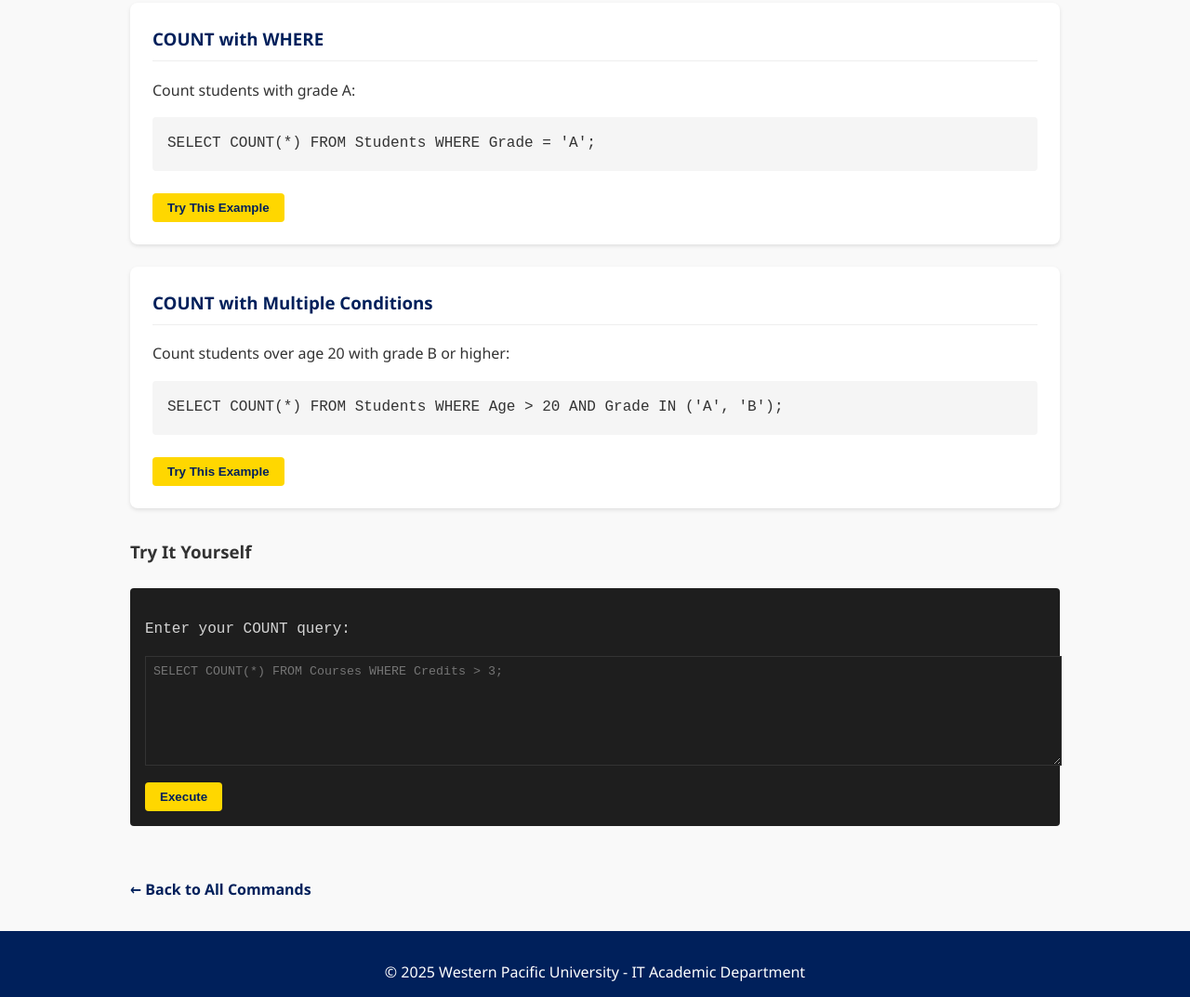
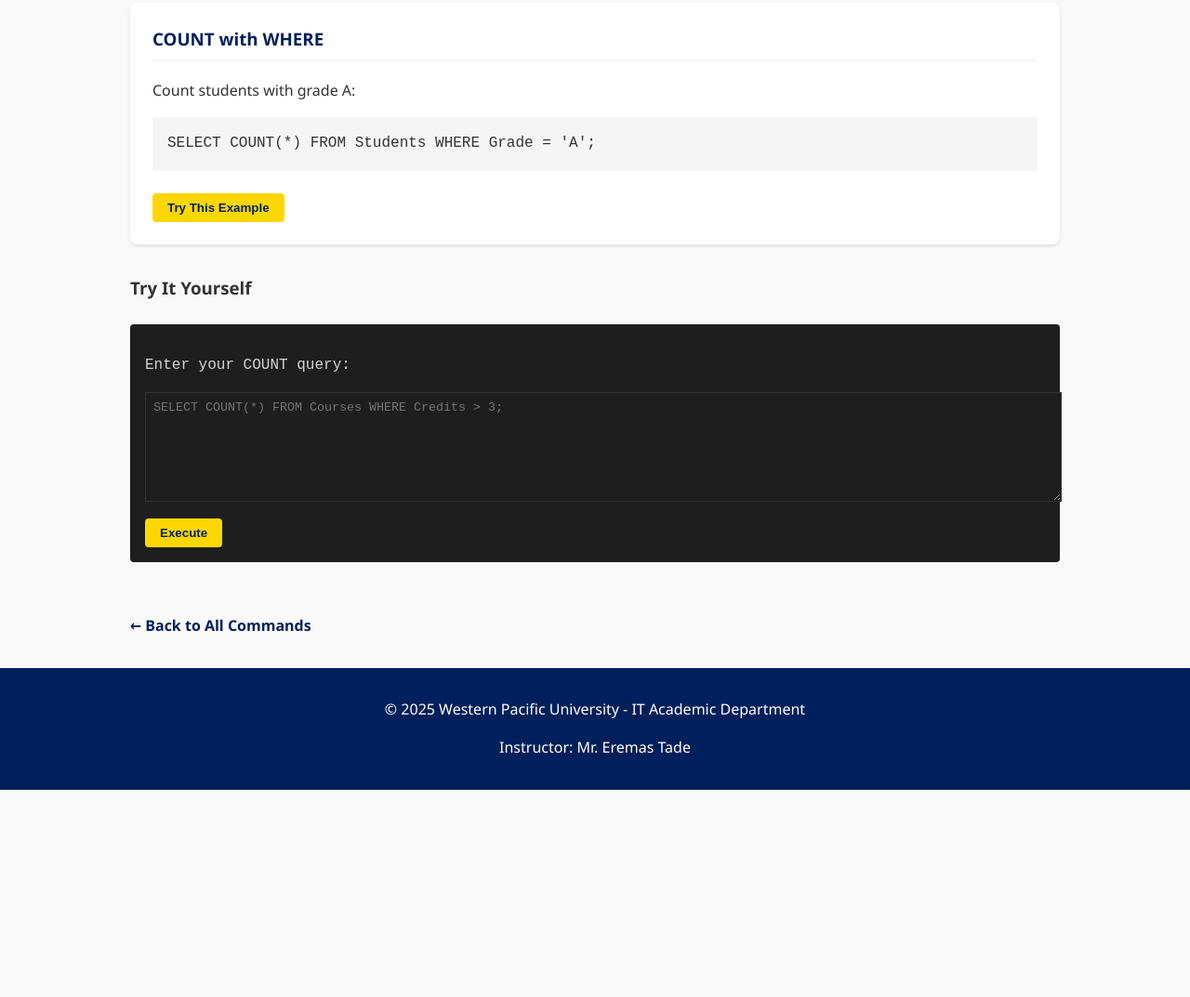
Before and after one commit to mr-etade/sql-learning-tool, a plain HTML site: page count.html in a window 1280 px wide. Shown: the part 730-1803 px from the top of the page at 93% size. After the commit the page ends 1580 px from the top, so only its background shows below. Drawn offline with Linux system fonts and the light colour scheme.

Commit message:
Update count.html

```diff
--- a/count.html
+++ b/count.html
@@ -40,16 +40,6 @@
                 </div>
                 <button class="try-button" onclick="document.querySelector('.sql-editor textarea').value = 'SELECT COUNT(*) FROM Students WHERE Grade = \'A\';'">Try This Example</button>
             </div>
-
-            <div class="example">
-                <h3>COUNT with Multiple Conditions</h3>
-                <p>Count students over age 20 with grade B or higher:</p>
-                <div class="sql-code">
-                    SELECT COUNT(*) FROM Students
-                    WHERE Age > 20 AND Grade IN ('A', 'B');
-                </div>
-                <button class="try-button" onclick="document.querySelector('.sql-editor textarea').value = 'SELECT COUNT(*) FROM Students WHERE Age > 20 AND Grade IN (\'A\', \'B\');'">Try This Example</button>
-            </div>
         </section>
 
         <section class="sql-practice">
```
